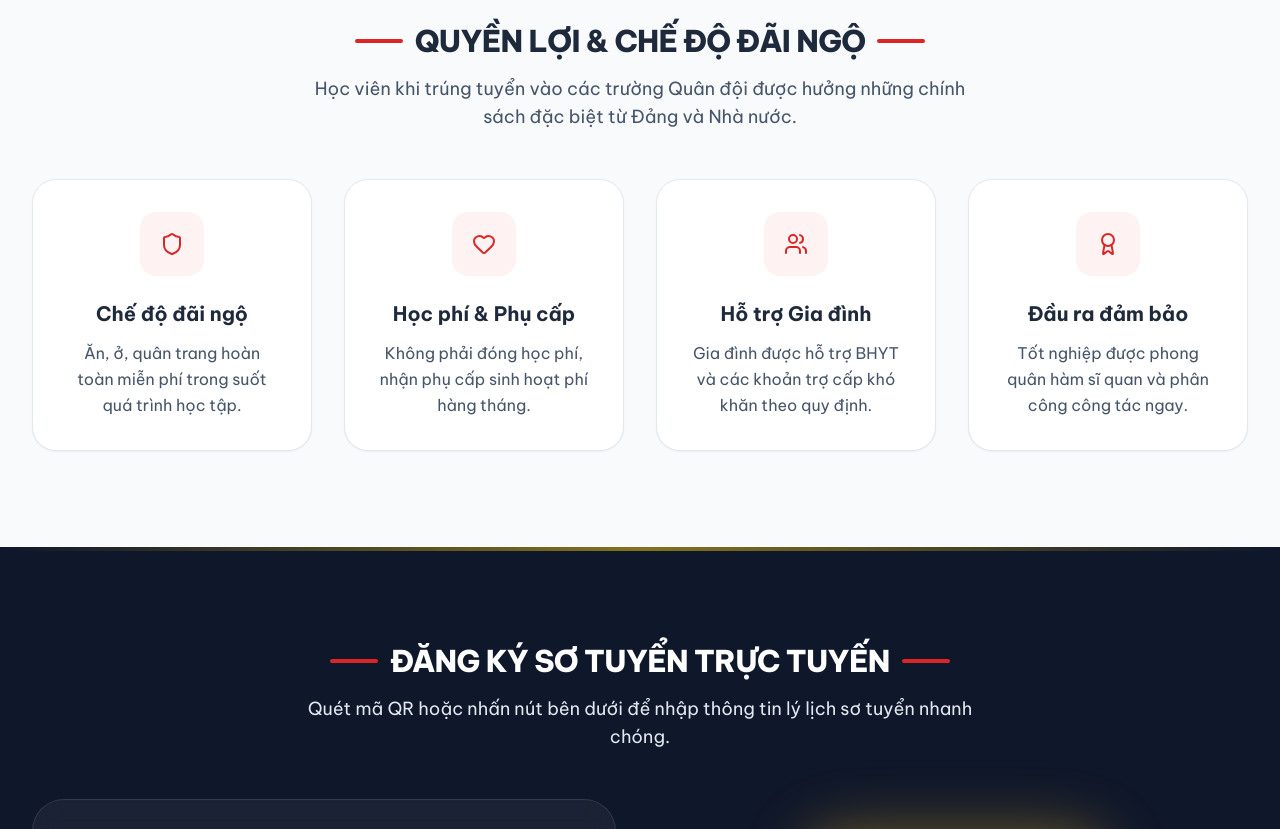
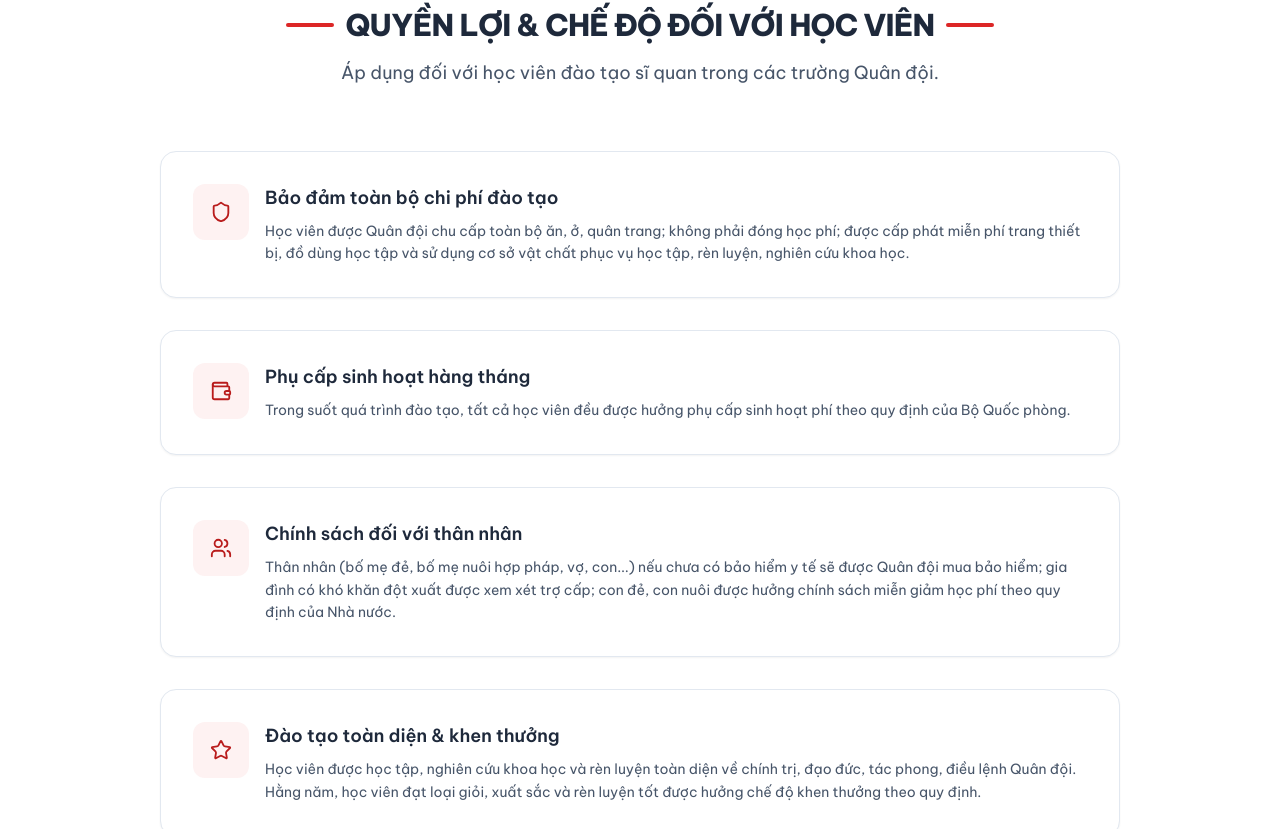
Before and after one commit to DaoNgocAnhKhoi/tsqs-2026, a React (Vite) app: page / in a window 1280 px wide. Shown: the part 1811-2640 px from the top of the page. Built offline with nearby package versions, Linux system fonts and the light colour scheme.

Commit message:
fix che do

```diff
--- a/App.tsx
+++ b/App.tsx
@@ -403,30 +403,51 @@ const App: React.FC = () => {
       </section>
 
       {/* Benefits Section */}
-      <section id="benefits" className="py-24 bg-slate-50 scroll-mt-20">
-        <div className="max-w-7xl mx-auto px-4 sm:px-6 lg:px-8">
+      <section id="benefits" className="py-20 bg-white scroll-mt-20">
+        <div className="max-w-5xl mx-auto px-4 sm:px-6 lg:px-8">
           <SectionHeader
-            title="Quyền Lợi & Chế Độ Đãi Ngộ"
-            subtitle="Học viên khi trúng tuyển vào các trường Quân đội được hưởng những chính sách đặc biệt từ Đảng và Nhà nước."
+            title="Quyền lợi & Chế độ đối với Học viên"
+            subtitle="Áp dụng đối với học viên đào tạo sĩ quan trong các trường Quân đội."
             centered
           />
-          <div className="grid grid-cols-1 sm:grid-cols-2 lg:grid-cols-4 gap-8">
+
+          <div className="mt-16 space-y-8">
             {BENEFITS.map((benefit, idx) => {
               const Icon = benefit.icon;
               return (
                 <div
-                  key={idx}
-                  className="bg-white p-8 rounded-3xl border border-slate-200 shadow-sm hover:shadow-xl transition-all hover:-translate-y-2 flex flex-col items-center text-center group"
+                  className="bg-white
+                p-5 sm:p-6 lg:p-8
+                rounded-2xl
+                border border-slate-200
+                shadow-sm
+                hover:shadow-lg
+                transition-all
+                flex items-start gap-4"
                 >
-                  <div className="w-16 h-16 bg-red-50 text-red-600 rounded-2xl flex items-center justify-center mb-6 group-hover:bg-red-600 group-hover:text-white transition-colors">
-                    <Icon />
+                  {/* ICON */}
+                  <div
+                    className="
+      w-12 h-12 sm:w-14 sm:h-14
+      rounded-xl
+      bg-red-50
+      flex items-center justify-center
+      shrink-0
+      text-red-700
+  "
+                  >
+                    <Icon size={22} />
                   </div>
-                  <h4 className="text-xl font-bold text-slate-800 mb-3">
-                    {benefit.title}
-                  </h4>
-                  <p className="text-slate-600 leading-relaxed">
-                    {benefit.description}
-                  </p>
+
+                  {/* CONTENT */}
+                  <div>
+                    <h4 className="text-base sm:text-lg font-semibold text-slate-800 mb-2">
+                      {benefit.title}
+                    </h4>
+                    <p className="text-sm text-slate-600 leading-relaxed">
+                      {benefit.description}
+                    </p>
+                  </div>
                 </div>
               );
             })}
--- a/constants.tsx
+++ b/constants.tsx
@@ -7,6 +7,9 @@ import {
   Users,
   MapPin,
   Award,
+  Wallet,
+  Star,
+  Briefcase,
 } from "lucide-react";
 import {
   Benefit,
@@ -18,28 +21,46 @@ import {
 
 export const BENEFITS: Benefit[] = [
   {
-    title: "Chế độ đãi ngộ",
+    title: "Bảo đảm toàn bộ chi phí đào tạo",
     description:
-      "Ăn, ở, quân trang hoàn toàn miễn phí trong suốt quá trình học tập.",
+      "Học viên được Quân đội chu cấp toàn bộ ăn, ở, quân trang; không phải đóng học phí; được cấp phát miễn phí trang thiết bị, đồ dùng học tập và sử dụng cơ sở vật chất phục vụ học tập, rèn luyện, nghiên cứu khoa học.",
     icon: Shield,
   },
   {
-    title: "Học phí & Phụ cấp",
+    title: "Phụ cấp sinh hoạt hàng tháng",
     description:
-      "Không phải đóng học phí, nhận phụ cấp sinh hoạt phí hàng tháng.",
-    icon: Heart,
+      "Trong suốt quá trình đào tạo, tất cả học viên đều được hưởng phụ cấp sinh hoạt phí theo quy định của Bộ Quốc phòng.",
+    icon: Wallet,
   },
   {
-    title: "Hỗ trợ Gia đình",
+    title: "Chính sách đối với thân nhân",
     description:
-      "Gia đình được hỗ trợ BHYT và các khoản trợ cấp khó khăn theo quy định.",
+      "Thân nhân (bố mẹ đẻ, bố mẹ nuôi hợp pháp, vợ, con...) nếu chưa có bảo hiểm y tế sẽ được Quân đội mua bảo hiểm; gia đình có khó khăn đột xuất được xem xét trợ cấp; con đẻ, con nuôi được hưởng chính sách miễn giảm học phí theo quy định của Nhà nước.",
     icon: Users,
   },
   {
-    title: "Đầu ra đảm bảo",
+    title: "Đào tạo toàn diện & khen thưởng",
     description:
-      "Tốt nghiệp được phong quân hàm sĩ quan và phân công công tác ngay.",
+      "Học viên được học tập, nghiên cứu khoa học và rèn luyện toàn diện về chính trị, đạo đức, tác phong, điều lệnh Quân đội. Hằng năm, học viên đạt loại giỏi, xuất sắc và rèn luyện tốt được hưởng chế độ khen thưởng theo quy định.",
+    icon: Star,
+  },
+  {
+    title: "Chế độ nghỉ & văn bằng quốc gia",
+    description:
+      "Học viên được hưởng chế độ nghỉ hè, nghỉ Tết theo quy định; tốt nghiệp được cấp bằng thuộc hệ thống văn bằng quốc gia.",
+    icon: GraduationCap,
+  },
+  {
+    title: "Phong quân hàm sĩ quan",
+    description:
+      "Tốt nghiệp được Bộ Quốc phòng phong quân hàm sĩ quan: mặc định cấp Thiếu úy; các trường hợp đủ điều kiện được phong Trung úy hoặc Thượng úy theo thành tích, chuyên ngành đào tạo và tiêu chuẩn quy định.",
     icon: Award,
+  },
+  {
+    title: "Phân công công tác sau tốt nghiệp",
+    description:
+      "Học viên phải chấp hành phân công công tác của Bộ Quốc phòng căn cứ mục tiêu đào tạo và nhu cầu đơn vị; học viên tốt nghiệp giỏi, xuất sắc được ưu tiên xem xét nguyện vọng.",
+    icon: Briefcase,
   },
 ];
 
```
